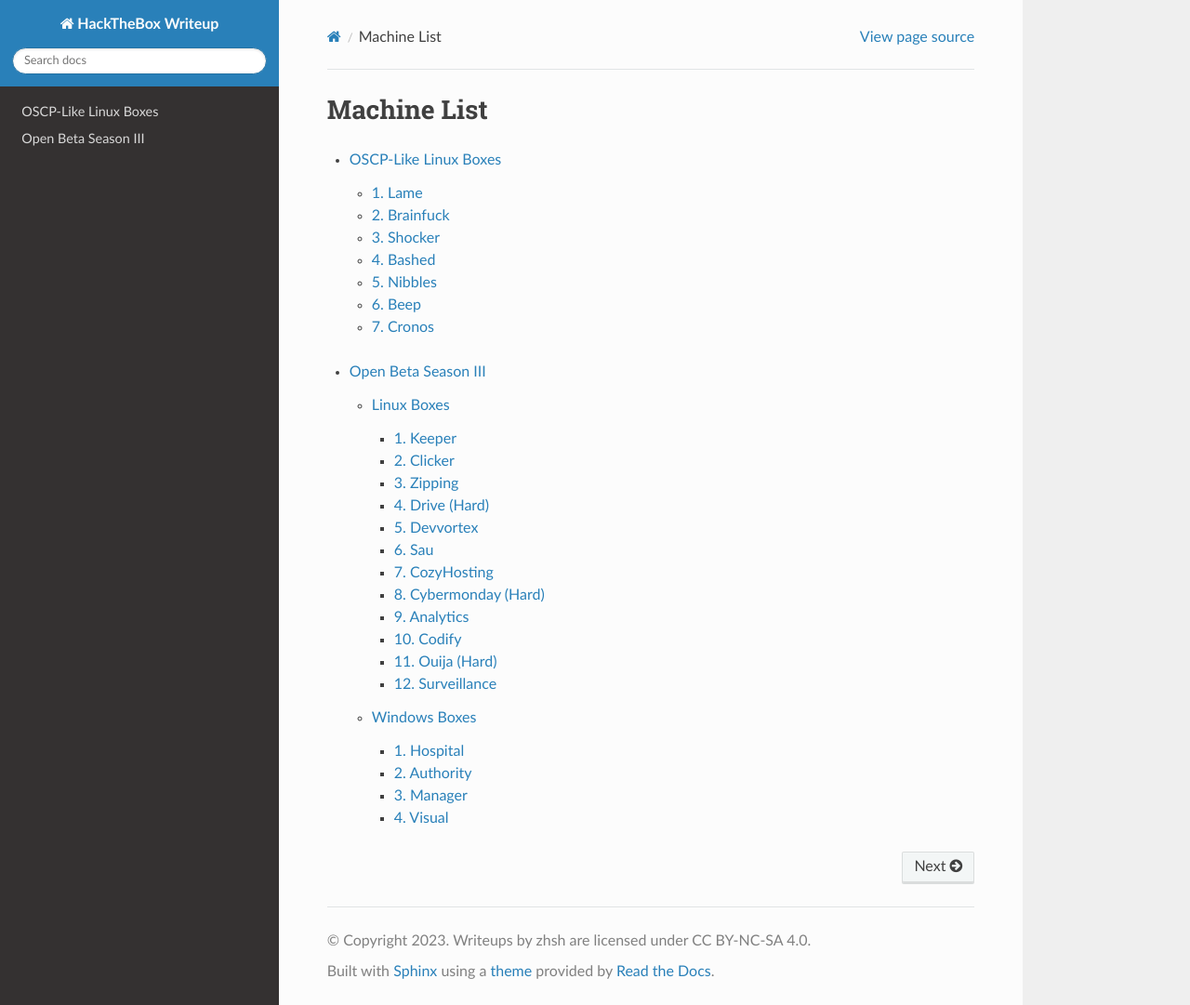
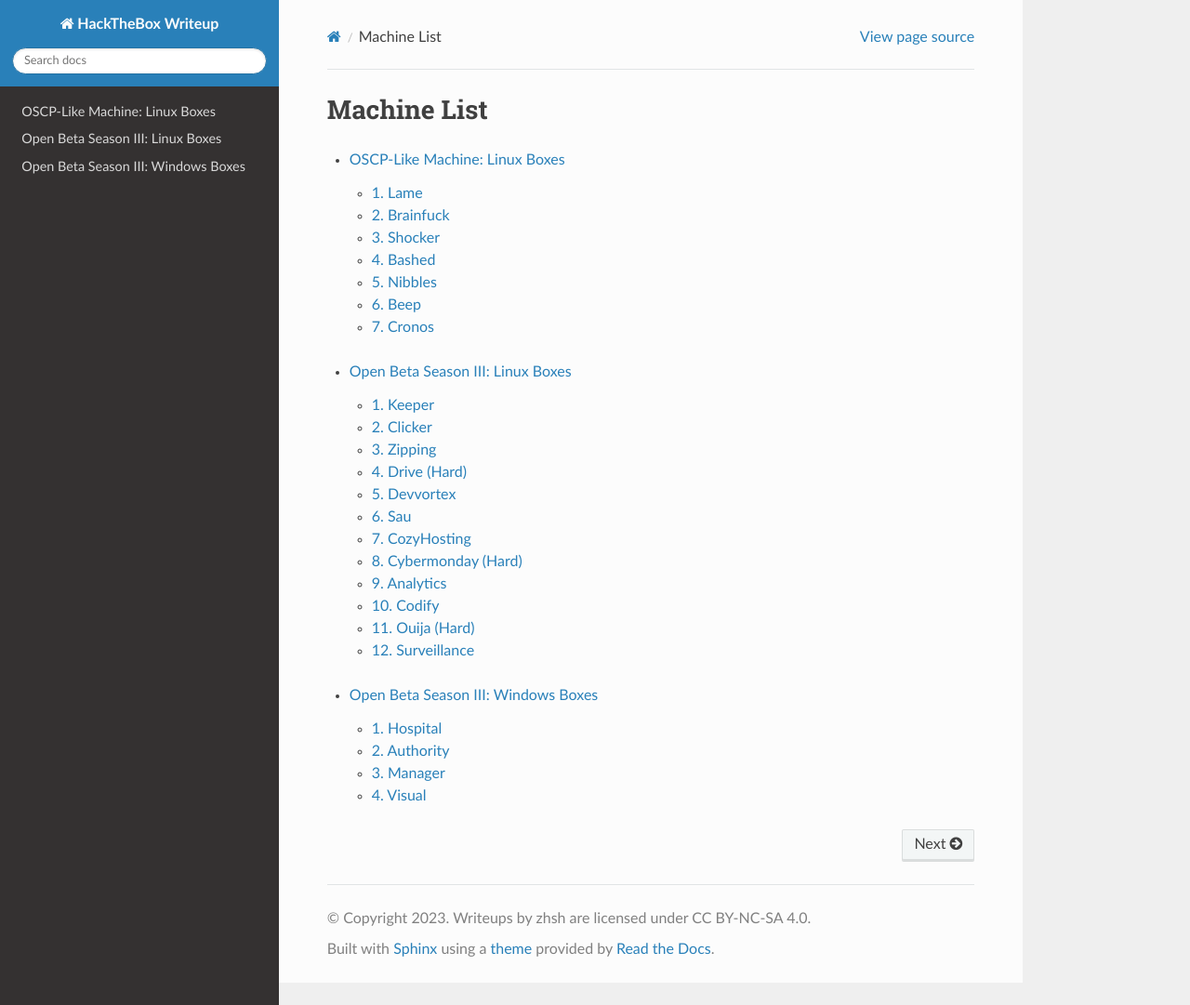
Before and after one commit to zhsh9/HackTheBox-Writeup, a Sphinx documentation site: the page built from source/index.rst, in a window 1280 px wide and 1081 px high. Shown: the whole window at 93% size. Built offline with Sphinx 7.4.7 and the Read the Docs theme 2.0.0, drawn with Linux system fonts in a browser that asks for light colours.

Commit message:
[*] update repo structure

```diff
--- a/source/index.rst
+++ b/source/index.rst
@@ -12,6 +12,11 @@
    linux/index
 
 .. toctree::
-   :maxdepth: 3
+   :maxdepth: 2
 
-   season3/index
+   season3/linux/index
+
+.. toctree::
+   :maxdepth: 2
+
+   season3/windows/index
--- a/source/linux/index.rst
+++ b/source/linux/index.rst
@@ -1,4 +1,4 @@
-OSCP-Like Linux Boxes
+OSCP-Like Machine: Linux Boxes
 =======================
 
 .. toctree::
--- a/source/season3/linux/index.rst
+++ b/source/season3/linux/index.rst
@@ -1,5 +1,5 @@
-Linux Boxes
-===========
+Open Beta Season III: Linux Boxes
+=================================
 
 .. toctree::
     :numbered:
--- a/source/season3/windows/index.rst
+++ b/source/season3/windows/index.rst
@@ -1,5 +1,5 @@
-Windows Boxes
-=======================
+Open Beta Season III: Windows Boxes
+===================================
 
 .. toctree::
     :numbered:
```
